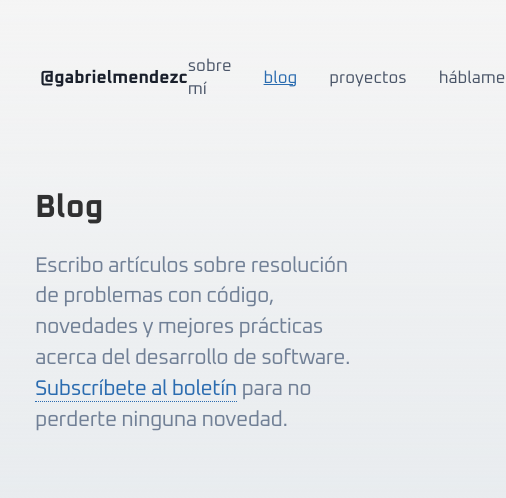
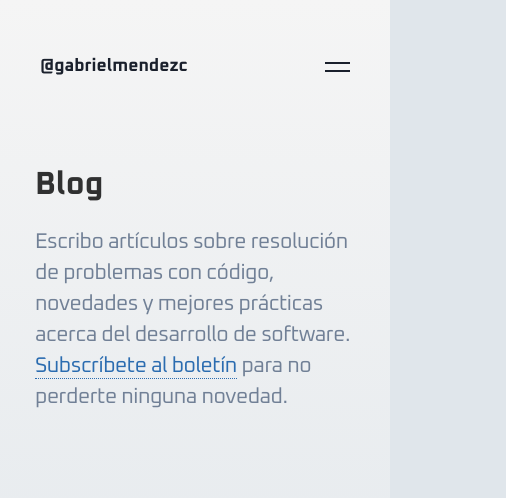
Before and after one commit to gmencz/gabrielmendezc.com, a Gatsby site: page /blog in a window 390 px wide. Shown: the whole page, 506 px wide, since content can reach past the window. Built offline with nearby package versions, Linux system fonts and the light colour scheme; Gatsby itself is replaced by a stand-in of ours.

Commit message:
add responsiveness to header and layout.

```diff
--- a/config/website.js
+++ b/config/website.js
@@ -13,5 +13,5 @@ module.exports = {
   themeColor: '#2b6cb0',
   backgroundColor: '#f5f5f5',
   siteDescription:
-    'Ven a ver cómo Gabriel Méndez C. puede ayudarte a ser un experto en tu carrera como ingeniero de software.'
+    'Descubre cómo Gabriel Méndez C. puede ayudarte a ser un experto en tu carrera como ingeniero de software.'
 };
--- /dev/null
+++ b/src/components/Burger/index.tsx
@@ -0,0 +1,42 @@
+import React, { Fragment, useState } from 'react';
+import * as SC from './styles';
+import { Link } from 'gatsby';
+
+export const Burger: React.FC = () => {
+  const [isNavigationOpen, setIsNavigationOpen] = useState(false);
+
+  return (
+    <Fragment>
+      <SC.Burger
+        className={isNavigationOpen ? 'open' : undefined}
+        onClick={() => setIsNavigationOpen(!isNavigationOpen)}
+      />
+      <SC.BurgerNavigationWrapper
+        className={isNavigationOpen ? 'open' : undefined}
+      >
+        <SC.BurgerNavigation className={isNavigationOpen ? 'open' : undefined}>
+          <li>
+            <Link activeClassName="active" to="/about">
+              sobre mí
+            </Link>
+          </li>
+          <li>
+            <Link partiallyActive activeClassName="active" to="/blog">
+              blog
+            </Link>
+          </li>
+          <li>
+            <Link activeClassName="active" to="/projects">
+              proyectos
+            </Link>
+          </li>
+          <li>
+            <Link activeClassName="active" to="/contact">
+              háblame
+            </Link>
+          </li>
+        </SC.BurgerNavigation>
+      </SC.BurgerNavigationWrapper>
+    </Fragment>
+  );
+};
--- /dev/null
+++ b/src/components/Burger/styles.tsx
@@ -0,0 +1,114 @@
+import styled from 'styled-components';
+
+export const BurgerNavigation = styled.ul`
+  list-style-type: none;
+  margin-top: 96px;
+
+  li {
+    margin-bottom: 1.5rem;
+    opacity: 0;
+    transform: translateY(-10px);
+    pointer-events: none;
+    transition: transform 250ms ease-in-out, opacity 400ms ease-in-out;
+
+    &:first-of-type {
+      transition-delay: 200ms;
+    }
+
+    &:nth-of-type(2) {
+      transition-delay: 300ms;
+    }
+
+    &:nth-of-type(3) {
+      transition-delay: 400ms;
+    }
+
+    &:nth-of-type(4) {
+      transition-delay: 500ms;
+    }
+  }
+
+  &.open li {
+    opacity: 1;
+    pointer-events: all;
+    transform: translateY(0);
+  }
+
+  a {
+    color: ${props => props.theme.colorPrimary};
+    font-weight: 600;
+    font-size: 1.6rem;
+    display: block;
+
+    &.active {
+      color: ${props => props.theme.linkColor};
+      text-decoration: underline;
+    }
+  }
+`;
+
+export const BurgerNavigationWrapper = styled.nav`
+  position: fixed;
+  background-color: rgb(245, 245, 245);
+  background-image: linear-gradient(
+    rgb(245, 245, 245) 0%,
+    rgba(224, 230, 235, 0) 100%
+  );
+  width: 100%;
+  height: 100vh;
+  top: 0;
+  left: 0;
+  padding: 20px;
+  z-index: 10;
+  transform: translateY(-100%);
+  transition: transform 400ms cubic-bezier(0.36, 0.19, 0.41, 0.97);
+
+  &.open {
+    transform: translateY(0);
+  }
+`;
+
+export const Burger = styled.button`
+  height: 10px;
+  width: 25px;
+  position: relative;
+  background: none;
+  background-color: transparent;
+  outline: none;
+  border: none;
+  z-index: 11;
+
+  &::before {
+    content: '';
+    height: 2px;
+    width: 100%;
+    position: absolute;
+    background-color: ${props => props.theme.colorPrimary};
+    top: 0;
+    left: 0;
+    transition: transform 300ms cubic-bezier(0.36, 0.19, 0.41, 0.97);
+    border: none;
+  }
+
+  &::after {
+    content: '';
+    height: 2px;
+    width: 100%;
+    position: absolute;
+    background-color: ${props => props.theme.colorPrimary};
+    bottom: 0;
+    left: 0;
+    border: none;
+    transition: transform 300ms cubic-bezier(0.36, 0.19, 0.41, 0.97);
+  }
+
+  &.open {
+    &::before {
+      transform: translateY(3.5px) rotate(135deg);
+    }
+
+    &::after {
+      transform: translateY(-4.5px) rotate(45deg);
+    }
+  }
+`;
--- a/src/components/Header/index.tsx
+++ b/src/components/Header/index.tsx
@@ -1,12 +1,14 @@
 import React, { Fragment } from 'react';
 import * as SC from './styles';
 import { Link } from 'gatsby';
+import { Burger } from '../Burger';
 
 interface HeaderProps {
   siteTitle: string;
 }
 
-const Header: React.FC<HeaderProps> = () => (
+const Header: React.FC<HeaderProps> = () => {
+  return (
     <Fragment>
       <SC.HeaderWrapper>
         <Link to="/">@gabrielmendezc</Link>
@@ -34,8 +36,10 @@ const Header: React.FC<HeaderProps> = () => (
             </li>
           </SC.NavigationList>
         </nav>
+        <Burger />
       </SC.HeaderWrapper>
     </Fragment>
   );
+};
 
 export default Header;
--- a/src/components/Header/styles.tsx
+++ b/src/components/Header/styles.tsx
@@ -38,4 +38,8 @@ export const NavigationList = styled.ul`
       text-decoration: underline;
     }
   }
+
+  @media screen and (max-width: 768px) {
+    display: none;
+  }
 `;
--- a/src/pages/blog.tsx
+++ b/src/pages/blog.tsx
@@ -7,7 +7,10 @@ import { SEO } from '../components/SEO';
 const BlogPage: React.FC<RouterProps> = ({ location }) => {
   return (
     <Layout location={location}>
-      <SEO customTitle="Blog | Gabriel Méndez C." customDescription="Lee artículos escritor por Gabriel Méndez C. sobre la resolución de problemas con código, novedades y mejores prácticas acerca del desarrollo de software." />
+      <SEO
+        customTitle="Blog | Gabriel Méndez C."
+        customDescription="Lee artículos escritos por Gabriel Méndez C. sobre la resolución de problemas con código, novedades y mejores prácticas acerca del desarrollo de software."
+      />
       <h1>Blog</h1>
       <ParagraphHeading margin="1.5rem 0">
         Escribo artículos sobre resolución de problemas con código, novedades y
--- a/src/pages/index.tsx
+++ b/src/pages/index.tsx
@@ -73,13 +73,7 @@ const IndexPage: React.FC<RouterProps> = ({ location }) => (
         <StyledTypist.Delay ms={350} />
         <DescriptionHeading>
           {' '}
-          <span>Diseño</span>
-          <StyledTypist.Backspace count={6} delay={350} />
-          <span>Arquitecto</span>
-          <StyledTypist.Backspace count={10} delay={350} />
           <span>Desarrollo</span>
-          <StyledTypist.Backspace count={10} delay={350} />
-          <span>Creo</span>
           <span>
             {' '}
             software de calidad que ayuda a hacer del mundo un lugar mejor.
```
Also changed, not shown: src/components/Post/styles.tsx (+9 -0 lines). Lines whose indentation alone changed are shown as unchanged.
